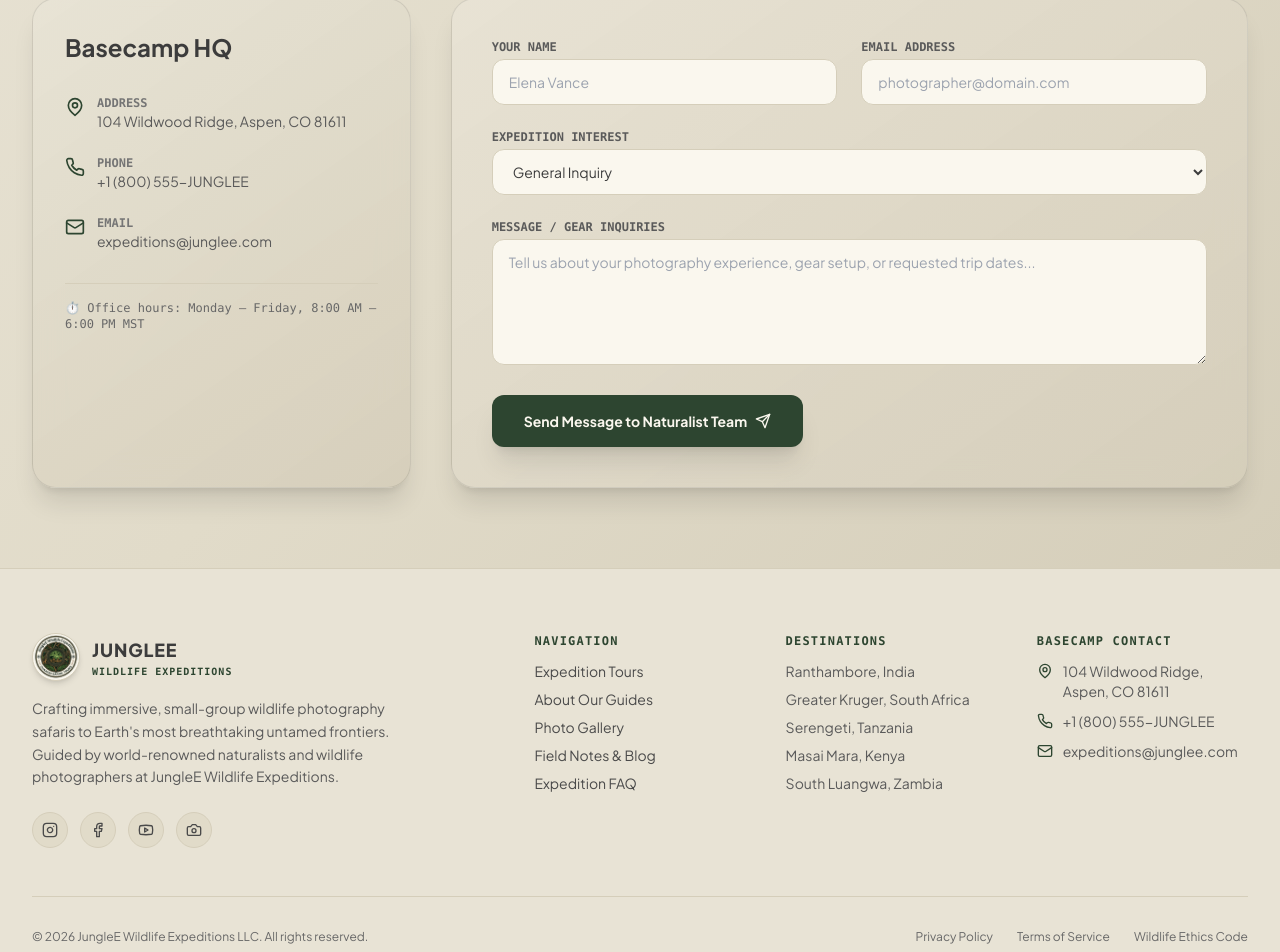
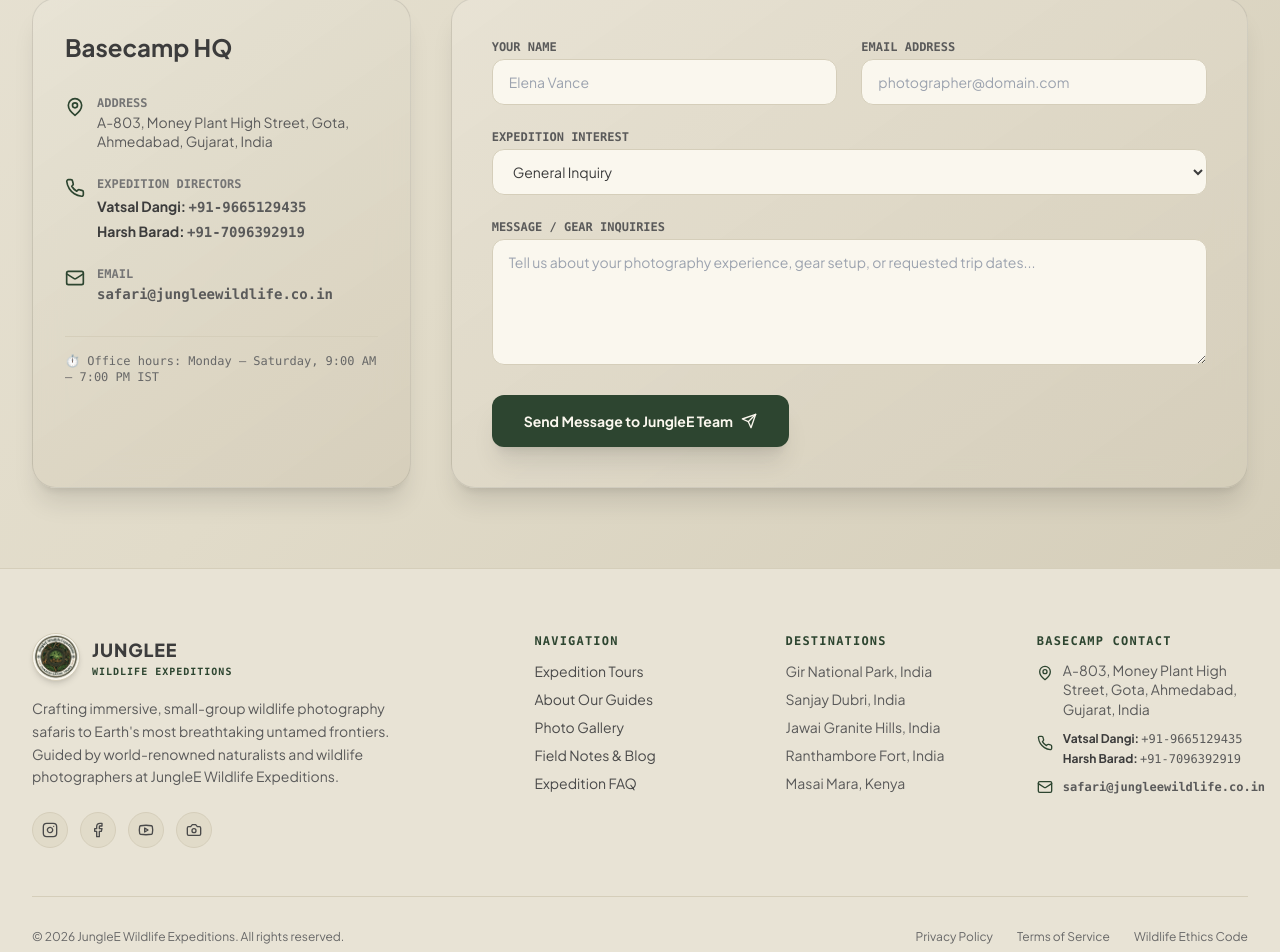
Before and after one commit to jinit-00/tour, a React (Vite) app in the folder client/: page /contact in a window 1280 px wide. Shown: the part 402-1354 px from the top of the page. Built offline with nearby package versions, Linux system fonts and the light colour scheme; no server answers.

Commit message:
Update footer and contact page with Vatsal Dangi, Harsh Barad, safari@jungleewildlife.co.in, and Ahmedabad address

```diff
--- a/client/src/components/layout/Footer.jsx
+++ b/client/src/components/layout/Footer.jsx
@@ -1,6 +1,6 @@
 import React from 'react';
 import { Link } from 'react-router-dom';
-import { Instagram, Facebook, Youtube, Camera, Mail, Phone, MapPin } from 'lucide-react';
+import { Instagram, Facebook, Youtube, Camera, Mail, Phone, MapPin, User } from 'lucide-react';
 
 export default function Footer() {
   return (
@@ -54,33 +54,42 @@ export default function Footer() {
             </ul>
           </div>
 
-          {/* Featured Regions */}
+          {/* Featured Destinations */}
           <div className="space-y-3">
             <h4 className="text-xs uppercase font-mono text-pine-800 font-bold tracking-widest">Destinations</h4>
             <ul className="space-y-2 text-sm text-charcoal-700">
-              <li>Ranthambore, India</li>
-              <li>Greater Kruger, South Africa</li>
-              <li>Serengeti, Tanzania</li>
+              <li>Gir National Park, India</li>
+              <li>Sanjay Dubri, India</li>
+              <li>Jawai Granite Hills, India</li>
+              <li>Ranthambore Fort, India</li>
               <li>Masai Mara, Kenya</li>
-              <li>South Luangwa, Zambia</li>
             </ul>
           </div>
 
           {/* Contact Details */}
           <div className="space-y-3">
             <h4 className="text-xs uppercase font-mono text-pine-800 font-bold tracking-widest">Basecamp Contact</h4>
-            <ul className="space-y-2.5 text-sm text-charcoal-700">
+            <ul className="space-y-3 text-sm text-charcoal-700">
               <li className="flex items-start gap-2.5">
-                <MapPin className="w-4 h-4 text-pine-800 shrink-0 mt-0.5" />
-                <span>104 Wildwood Ridge, Aspen, CO 81611</span>
+                <MapPin className="w-4 h-4 text-pine-800 shrink-0 mt-1" />
+                <span className="leading-snug">A-803, Money Plant High Street, Gota, Ahmedabad, Gujarat, India</span>
               </li>
-              <li className="flex items-center gap-2.5">
-                <Phone className="w-4 h-4 text-pine-800 shrink-0" />
-                <span>+1 (800) 555-JUNGLEE</span>
+              <li className="flex items-start gap-2.5">
+                <Phone className="w-4 h-4 text-pine-800 shrink-0 mt-1" />
+                <div className="flex flex-col gap-1 text-xs">
+                  <div>
+                    <span className="font-bold text-charcoal-900">Vatsal Dangi: </span>
+                    <a href="tel:+919665129435" className="hover:text-pine-800 font-mono">+91-9665129435</a>
+                  </div>
+                  <div>
+                    <span className="font-bold text-charcoal-900">Harsh Barad: </span>
+                    <a href="tel:+917096392919" className="hover:text-pine-800 font-mono">+91-7096392919</a>
+                  </div>
+                </div>
               </li>
               <li className="flex items-center gap-2.5">
                 <Mail className="w-4 h-4 text-pine-800 shrink-0" />
-                <span>expeditions@junglee.com</span>
+                <a href="mailto:safari@jungleewildlife.co.in" className="hover:text-pine-800 text-xs font-mono font-bold">safari@jungleewildlife.co.in</a>
               </li>
             </ul>
           </div>
@@ -89,7 +98,7 @@ export default function Footer() {
 
         {/* Bottom Bar */}
         <div className="pt-8 flex flex-col md:flex-row items-center justify-between text-xs text-charcoal-600 gap-4">
-          <p>© {new Date().getFullYear()} JungleE Wildlife Expeditions LLC. All rights reserved.</p>
+          <p>© {new Date().getFullYear()} JungleE Wildlife Expeditions. All rights reserved.</p>
           <div className="flex gap-6">
             <a href="#" className="hover:text-charcoal-900">Privacy Policy</a>
             <a href="#" className="hover:text-charcoal-900">Terms of Service</a>
--- a/client/src/pages/Contact.jsx
+++ b/client/src/pages/Contact.jsx
@@ -17,7 +17,7 @@ export default function Contact() {
         <span className="text-xs font-mono uppercase tracking-widest text-pine-800 font-bold">Get in Touch</span>
         <h1 className="text-4xl sm:text-6xl font-extrabold text-charcoal-900">Contact Expedition Basecamp</h1>
         <p className="text-sm sm:text-base text-charcoal-700 font-normal">
-          Have questions about trip dates, lens recommendations, or custom private departures? Reach out to our expedition naturalists directly.
+          Have questions about trip dates, lens recommendations, or custom private departures? Reach out to our expedition team directly.
         </p>
       </div>
 
@@ -32,27 +32,38 @@ export default function Contact() {
               <MapPin className="w-5 h-5 text-pine-800 shrink-0 mt-0.5" />
               <div>
                 <span className="text-xs font-mono text-charcoal-500 block uppercase font-bold">Address</span>
-                <span>104 Wildwood Ridge, Aspen, CO 81611</span>
+                <span className="leading-snug block pt-0.5">A-803, Money Plant High Street, Gota, Ahmedabad, Gujarat, India</span>
               </div>
             </li>
             <li className="flex items-start gap-3">
               <Phone className="w-5 h-5 text-pine-800 shrink-0 mt-0.5" />
               <div>
-                <span className="text-xs font-mono text-charcoal-500 block uppercase font-bold">Phone</span>
-                <span>+1 (800) 555-JUNGLEE</span>
+                <span className="text-xs font-mono text-charcoal-500 block uppercase font-bold">Expedition Directors</span>
+                <div className="pt-1 space-y-1 text-sm font-mono">
+                  <div>
+                    <span className="font-sans font-bold text-charcoal-900">Vatsal Dangi: </span>
+                    <a href="tel:+919665129435" className="hover:text-pine-800 font-bold">+91-9665129435</a>
+                  </div>
+                  <div>
+                    <span className="font-sans font-bold text-charcoal-900">Harsh Barad: </span>
+                    <a href="tel:+917096392919" className="hover:text-pine-800 font-bold">+91-7096392919</a>
+                  </div>
+                </div>
               </div>
             </li>
             <li className="flex items-start gap-3">
               <Mail className="w-5 h-5 text-pine-800 shrink-0 mt-0.5" />
               <div>
                 <span className="text-xs font-mono text-charcoal-500 block uppercase font-bold">Email</span>
-                <span>expeditions@junglee.com</span>
+                <a href="mailto:safari@jungleewildlife.co.in" className="hover:text-pine-800 text-sm font-mono font-bold pt-0.5 block">
+                  safari@jungleewildlife.co.in
+                </a>
               </div>
             </li>
           </ul>
 
           <div className="pt-4 border-t border-sand-700 text-xs text-charcoal-600 font-mono">
-            ⏱️ Office hours: Monday – Friday, 8:00 AM – 6:00 PM MST
+            ⏱️ Office hours: Monday – Saturday, 9:00 AM – 7:00 PM IST
           </div>
         </div>
 
@@ -63,7 +74,7 @@ export default function Contact() {
               <CheckCircle2 className="w-12 h-12 text-pine-800 mx-auto" />
               <h3 className="text-2xl font-bold text-charcoal-900">Message Received!</h3>
               <p className="text-sm text-charcoal-700 max-w-md mx-auto">
-                Thank you for reaching out. One of our lead naturalists will get back to you within 24 business hours.
+                Thank you for reaching out. Vatsal Dangi & Harsh Barad will get back to you within 24 business hours.
               </p>
             </div>
           ) : (
@@ -101,9 +112,12 @@ export default function Contact() {
                   className="w-full bg-sand-950 border border-sand-700 rounded-xl py-3 px-4 text-sm text-charcoal-900 focus:outline-none focus:border-pine-800"
                 >
                   <option value="General Inquiry">General Inquiry</option>
-                  <option value="Royal Ranthambore Bengal Tiger Safari">Royal Ranthambore Bengal Tiger Safari</option>
-                  <option value="Greater Kruger Rhino Conservation & Big 5 Safari">Greater Kruger Rhino Conservation & Big 5 Safari</option>
-                  <option value="Serengeti Lion & Great Migration Masterclass">Serengeti Lion & Great Migration Masterclass</option>
+                  <option value="Gir Asiatic Lion Sanctuary Masterclass">Gir Asiatic Lion Sanctuary Masterclass</option>
+                  <option value="Sanjay Dubri Tiger Reserve Expedition">Sanjay Dubri Tiger Reserve Expedition</option>
+                  <option value="Jawai Granite Hills Leopard Tracking">Jawai Granite Hills Leopard Tracking</option>
+                  <option value="Royal Ranthambore Bengal Tiger Portrait">Royal Ranthambore Bengal Tiger Portrait</option>
+                  <option value="Velavadar Blackbuck & Deer Grasslands">Velavadar Blackbuck & Deer Grasslands</option>
+                  <option value="Masai Mara Lion Pride & Predator Masterclass">Masai Mara Lion Pride & Predator Masterclass</option>
                   <option value="Custom Private Charter">Custom Private Charter</option>
                 </select>
               </div>
@@ -124,7 +138,7 @@ export default function Contact() {
                 type="submit"
                 className="w-full sm:w-auto px-8 py-4 rounded-xl bg-pine-800 hover:bg-pine-700 text-sand-950 font-bold text-sm shadow-xl transition-all flex items-center justify-center gap-2"
               >
-                <span>Send Message to Naturalist Team</span>
+                <span>Send Message to JungleE Team</span>
                 <Send className="w-4 h-4" />
               </button>
             </form>
```
